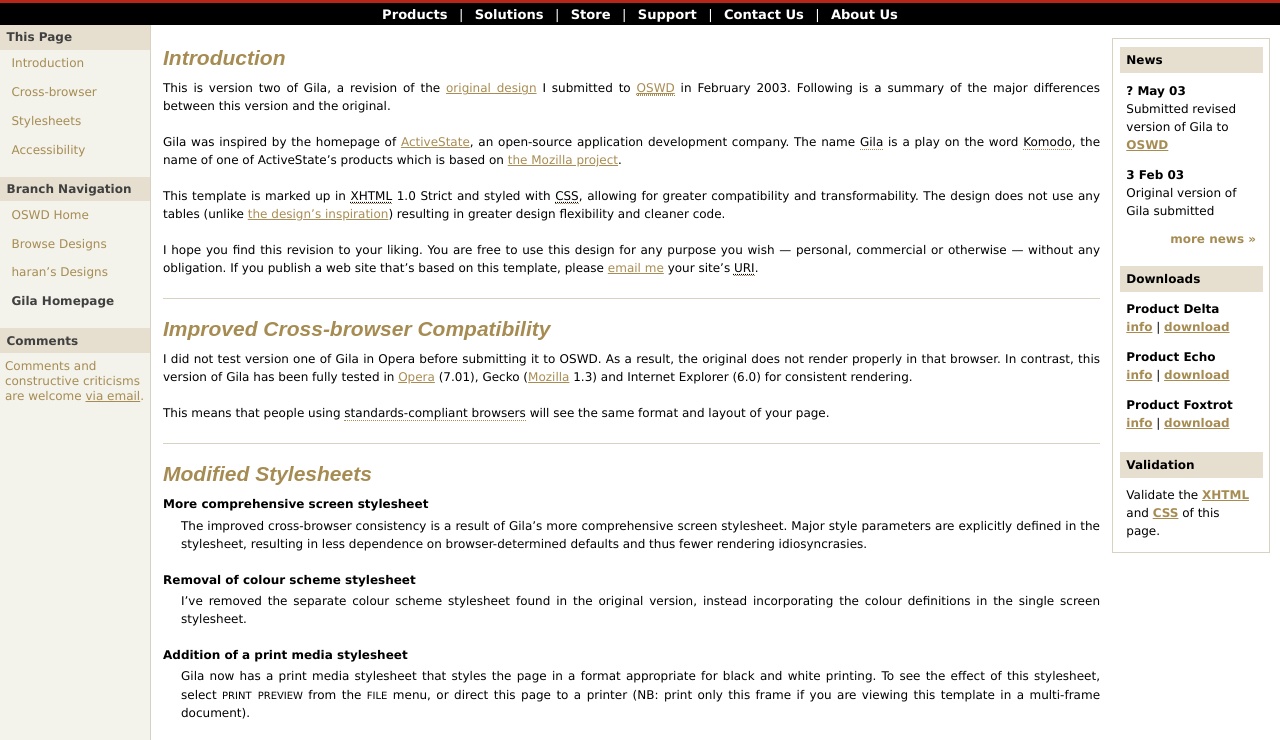
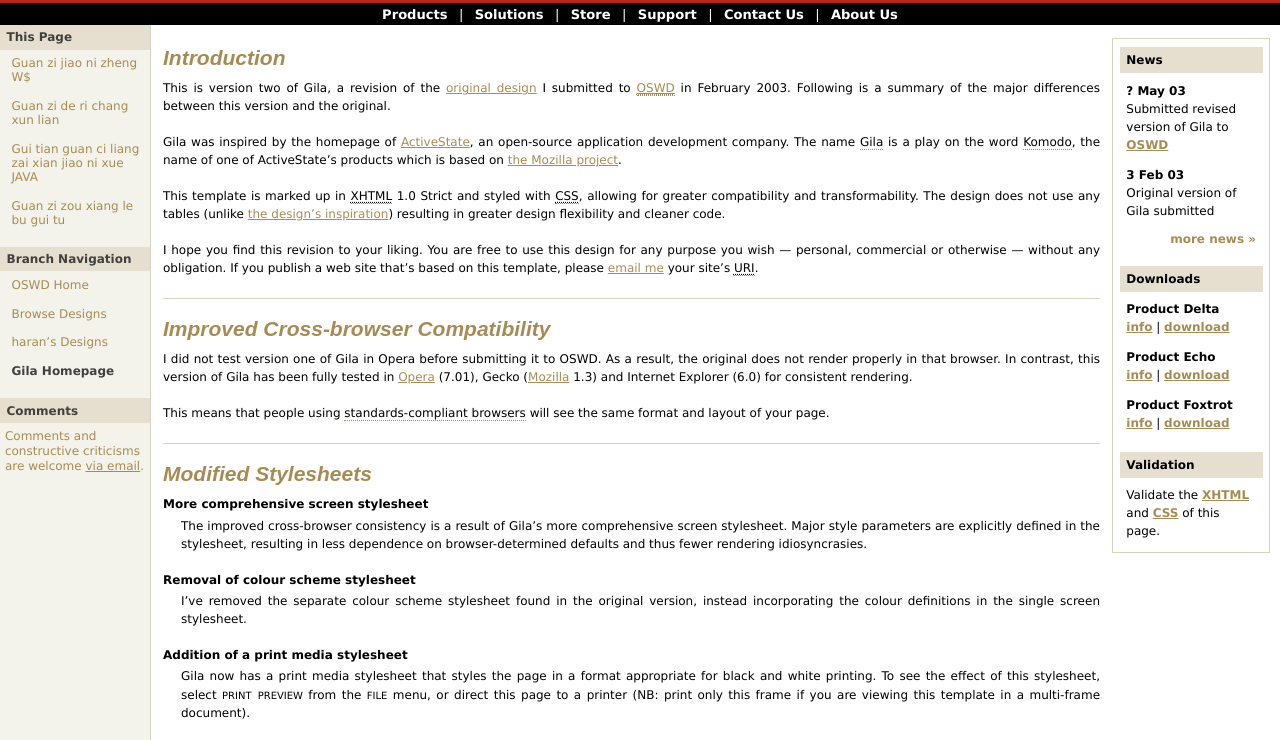
Before and after one commit to zhangyangyang272/zhangyangyang272.github.io, a plain HTML site: page index.html in a window 1280 px wide. Shown: the part 48-788 px from the top of the page. Drawn offline with Linux system fonts and the light colour scheme.

Commit message:
update web2

```diff
--- a/index.html
+++ b/index.html
@@ -57,10 +57,10 @@
       <div class="leftSideBar">
         <p class="sideBarTitle">This Page</p>
         <ul>
-          <li><a href="#introduction">Introduction</a></li>
-          <li><a href="#cross-browser" title="Improved cross-browser compatibility">Cross-browser</a></li>
-          <li><a href="#stylesheets" title="Modified stylesheets">Stylesheets</a></li>
-          <li><a href="#accessibility" title="Improved accessibility">Accessibility</a></li>
+          <li><a href="#introduction">Guan zi jiao ni zheng W$</a></li>
+          <li><a href="#cross-browser" title="Improved cross-browser compatibility">Guan zi de ri chang xun lian</a></li>
+          <li><a href="#stylesheets" title="Modified stylesheets">Gui tian guan ci liang zai xian jiao ni xue JAVA</a></li>
+          <li><a href="#accessibility" title="Improved accessibility">Guan zi zou xiang le bu gui tu</a></li>
         </ul>
 
         <p class="sideBarTitle">Branch Navigation</p>
```
